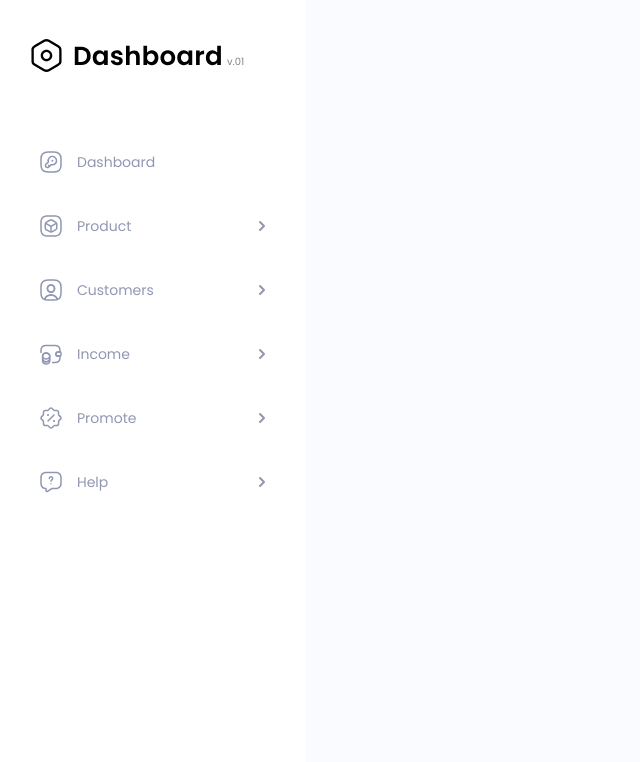
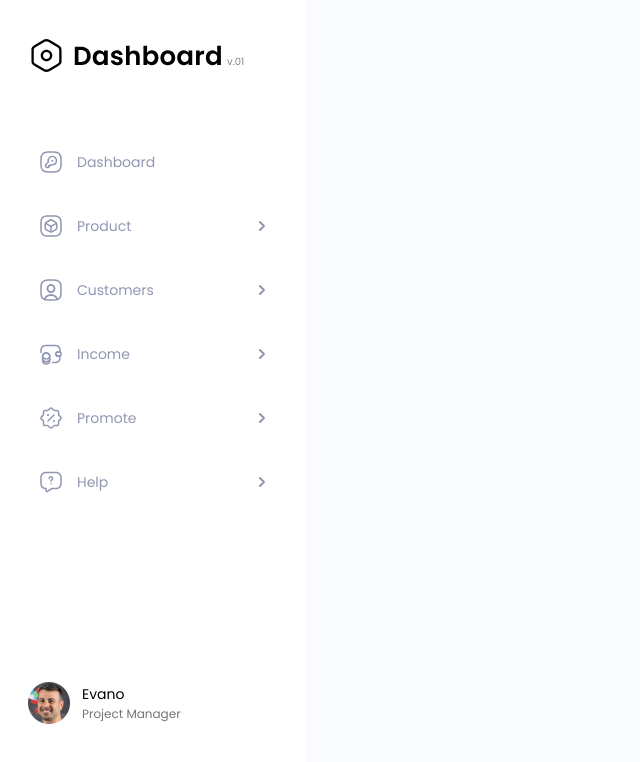
Before and after one commit to VeDono/react_dashboard_test_in_glivera-team, a React (Create React App) app: page / in a window 1280 px wide. Shown: the top 762 px of the page, without its empty margins (0-640 px from the left). Built offline with nearby package versions, Linux system fonts and the light colour scheme.

Commit message:
added user component in side-menu

```diff
--- a/src/components/CompanyLogo/CompanyLogo.module.scss
+++ b/src/components/CompanyLogo/CompanyLogo.module.scss
@@ -5,6 +5,8 @@
   align-items: flex-end;
 
   margin-bottom: 64px;
+
+  cursor: pointer;
 
   &_version {
     margin-bottom: 6px;
--- a/src/components/SideMenu/SideMenu.module.scss
+++ b/src/components/SideMenu/SideMenu.module.scss
@@ -4,4 +4,7 @@
   padding: 36px 28px 76px 28px;
 
   background-color: #fff;
+
+  display: flex;
+  flex-direction: column;
 }
--- a/src/components/SideMenu/SideMenu.tsx
+++ b/src/components/SideMenu/SideMenu.tsx
@@ -4,12 +4,14 @@ import { CompanyLogo } from '../CompanyLogo';
 
 import styles from './SideMenu.module.scss';
 import { SideMenuList } from '../SideMenuList';
+import { SideMenuUser } from '../SideMenuUser';
 
 export const SideMenu: FC = () => {
   return (
     <div className={styles.sideMenu}>
       <CompanyLogo />
       <SideMenuList />
+      <SideMenuUser />
     </div>
   );
 };
--- /dev/null
+++ b/src/components/SideMenuUser/SideMenuUser.module.scss
@@ -0,0 +1,30 @@
+@import '../../styles/mixins/fonts-mixins.scss';
+
+.sideMenuUser {
+  margin-top: auto;
+  display: flex;
+  align-items: center;
+
+  &_avatarImg {
+    width: 42px;
+    height: 42px;
+  }
+
+  &_userInfo {
+    margin-left: 12px;
+
+    &-name {
+      @include font-regular(14px);
+      color: #000000;
+      line-height: 21px;
+      letter-spacing: 1%;
+    }
+
+    &-position {
+      @include font-regular(12px);
+      line-height: 18px;
+      letter-spacing: 1%;
+      color: #757575;
+    }
+  }
+}
--- /dev/null
+++ b/src/components/SideMenuUser/SideMenuUser.tsx
@@ -0,0 +1,23 @@
+import { FC } from 'react';
+
+import userAvatar from '../../images/userAvatar/userAvatar.png';
+
+import styles from './SideMenuUser.module.scss';
+
+export const SideMenuUser: FC = () => {
+  return (
+    <article className={styles.sideMenuUser}>
+      <img
+        className={styles.sideMenuUser_avatarImg}
+        src={userAvatar}
+        alt="user avatar"
+      />
+      <div className={styles.sideMenuUser_userInfo}>
+        <p className={styles['sideMenuUser_userInfo-name']}>Evano</p>
+        <p className={styles['sideMenuUser_userInfo-position']}>
+          Project Manager
+        </p>
+      </div>
+    </article>
+  );
+};
--- /dev/null
+++ b/src/components/SideMenuUser/index.ts
@@ -0,0 +1 @@
+export * from './SideMenuUser';
```
Also changed, not shown: src/images/icons/chevron-right-white.svg (deleted), src/images/userAvatar/userAvatar.png (added).
